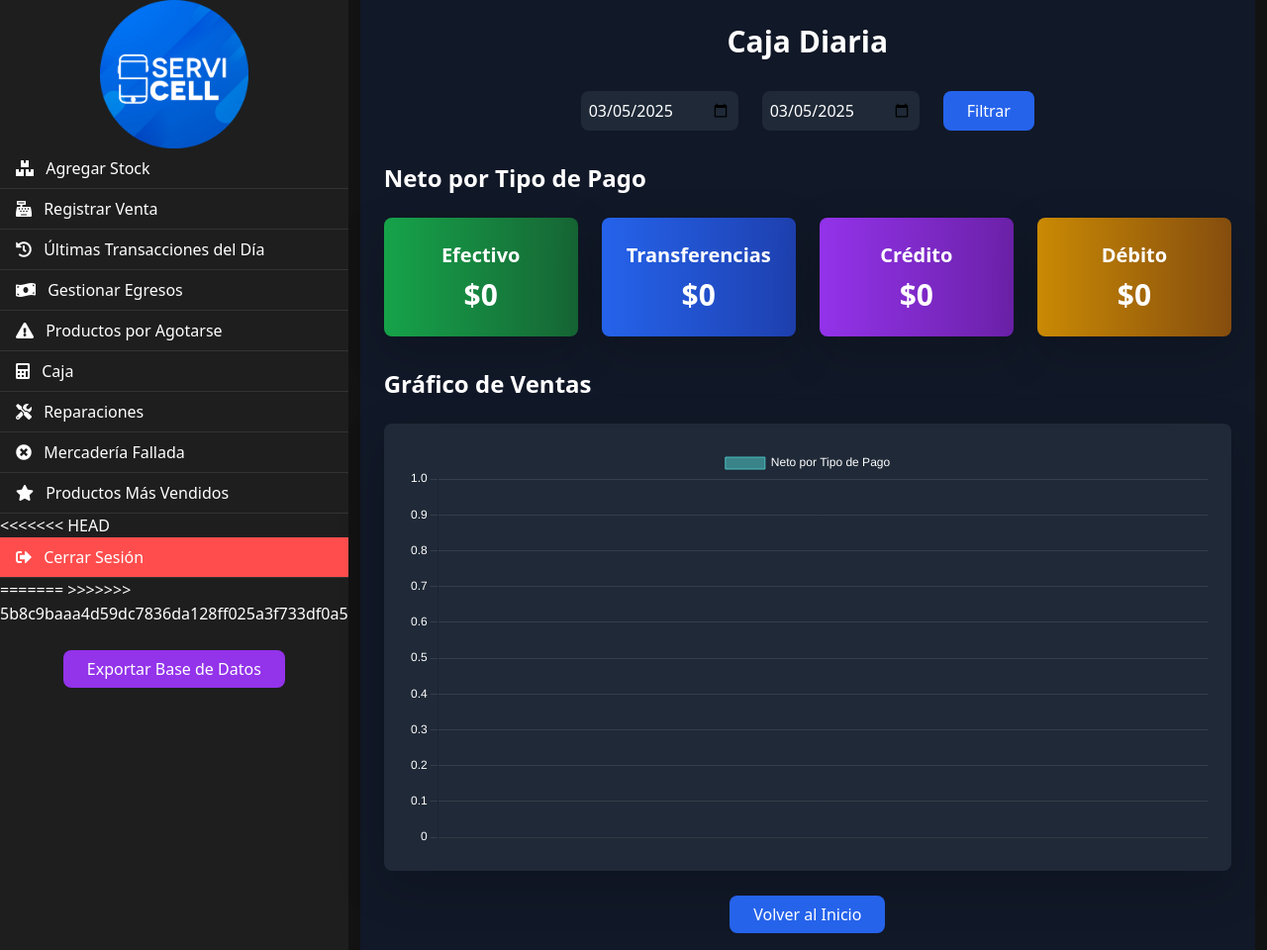
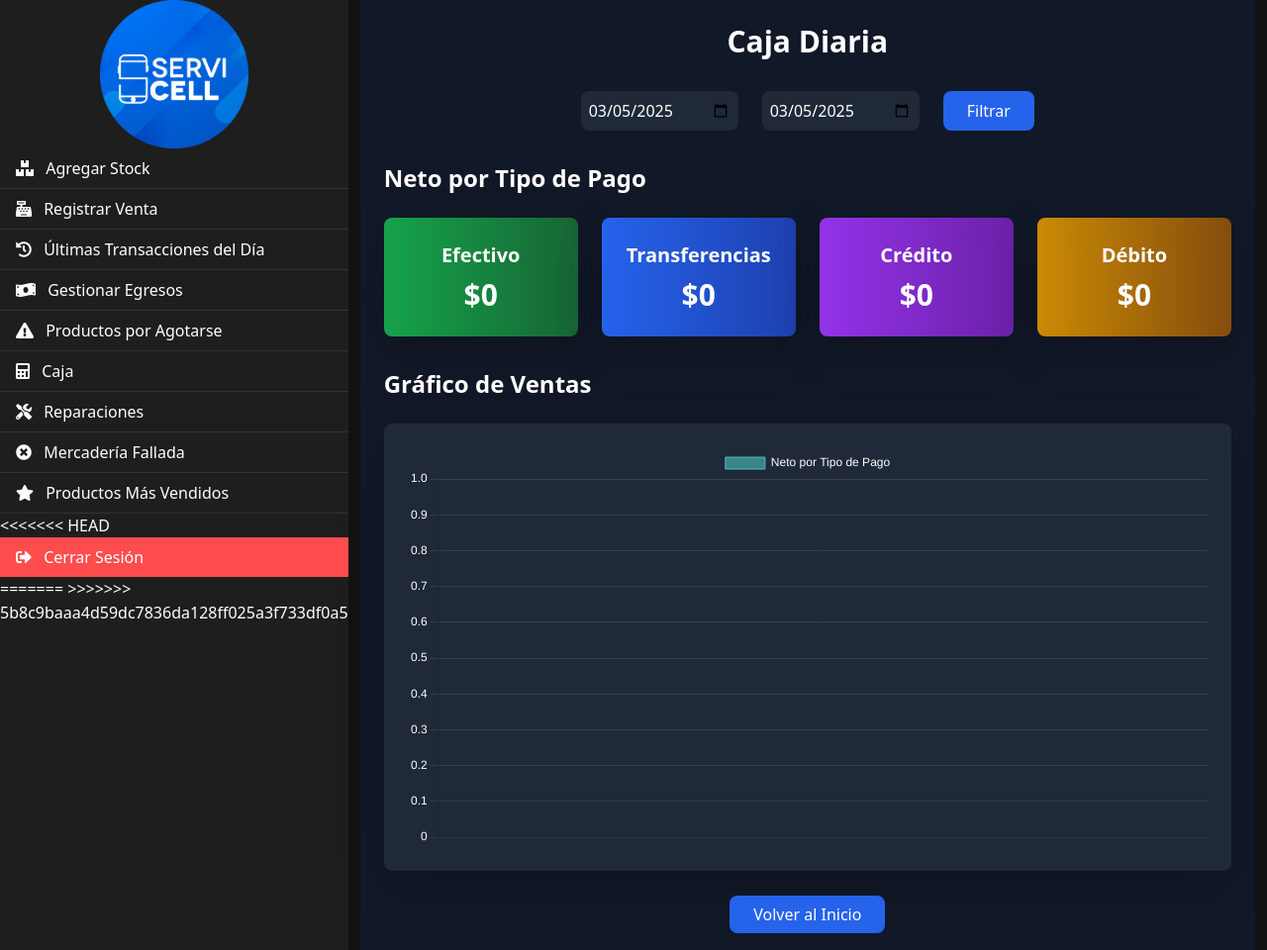
Before and after one commit to NahunMenem/Servicell, a Flask app: page /caja in a window 1280 px wide. Shown: the whole page at 99% size. Run offline with Flask 3, Linux system fonts and the light colour scheme; data comes from the database, SQL or seed files in the repository; some libraries are stand-ins or nearby versions.

Commit message:
Update base.html

```diff
--- a/templates/base.html
+++ b/templates/base.html
@@ -146,9 +146,7 @@
                 </a>
 =======
 >>>>>>> 5b8c9baaa4d59dc7836da128ff025a3f733df0a5
-                <div class="mt-8 text-center">
-                    <a href="{{ url_for('exportar_db') }}" class="px-6 py-2 bg-purple-600 hover:bg-purple-700 text-white rounded-lg transition duration-300">Exportar Base de Datos</a>
-                </div>
+
             </div>
         </div>
         <!-- /#sidebar-wrapper -->
```
